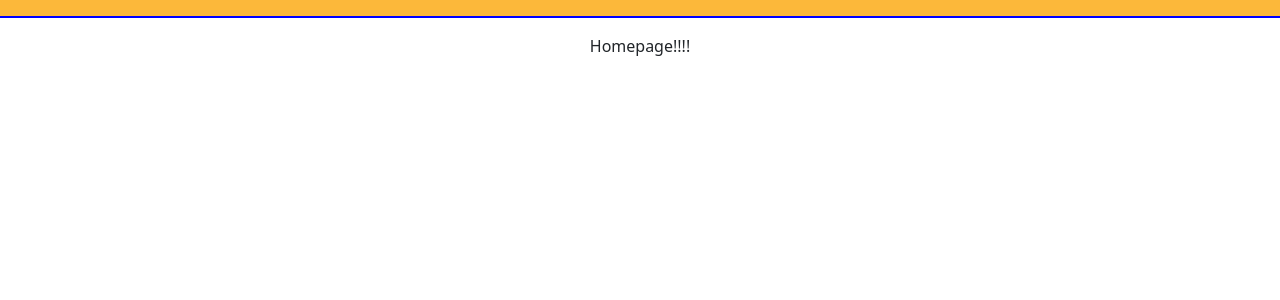
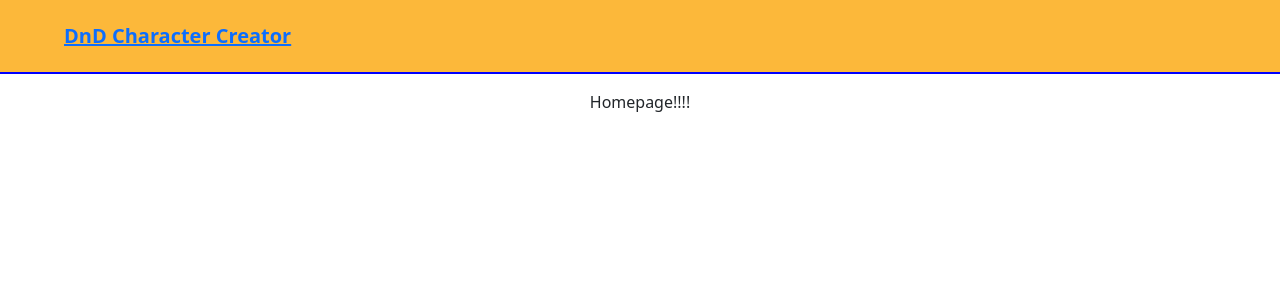
Before and after one commit to Tyler-Robison/dragon_frontend, a React (Create React App) app: page /home in a window 1280 px wide. Shown: the top 300 px of the page. Built offline with nearby package versions, Linux system fonts and the light colour scheme.

Commit message:
updated readme

```diff
--- a/src/components/NavBar.tsx
+++ b/src/components/NavBar.tsx
@@ -19,11 +19,11 @@ const NavBar: React.FC = () => {
     return (
         <Navbar className="NavBar" expand="lg">
 
-            {/* <Navbar.Brand className="NavBar-Brand">
+            <Navbar.Brand className="NavBar-Brand">
                 <NavLink className="nav-link" to="/home">
                     DnD Character Creator
                 </NavLink>
-            </Navbar.Brand> */}
+            </Navbar.Brand>
 
             <Container className="NavBar-Container">
 
```
Also changed, not shown: 1 other file (tests, documents, lock files or other folders).
